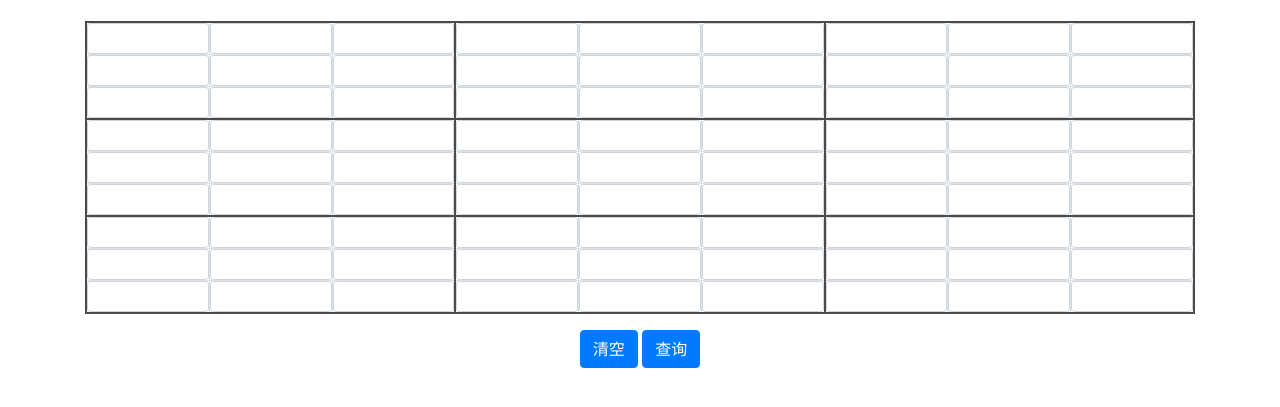
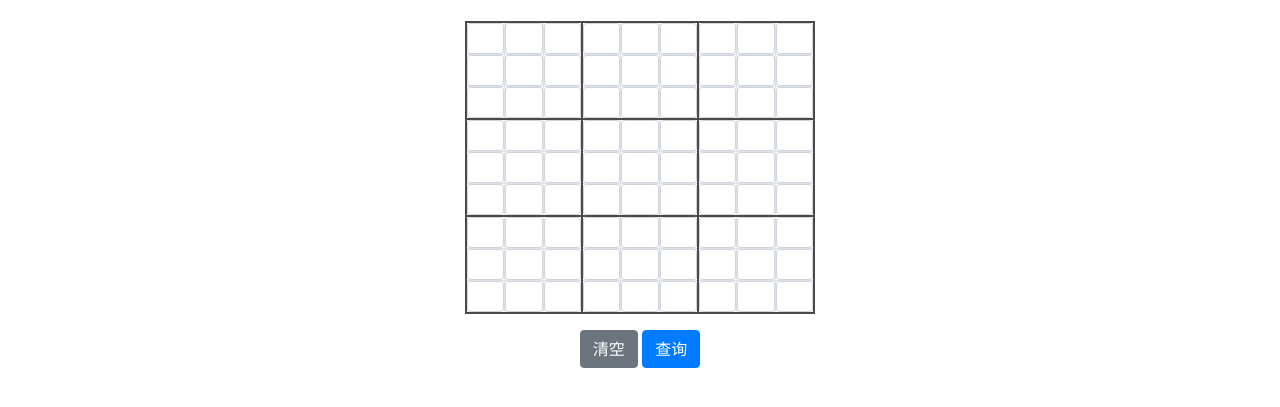
Before and after one commit to lty2002/shujujiegou, a website: page public/index.html in a window 1280 px wide. Shown: the part 97-504 px from the top of the page. Drawn offline with Linux system fonts and the light colour scheme.

Commit message:
优化样式

```diff
--- a/public/index.html
+++ b/public/index.html
@@ -18,8 +18,9 @@
             <h1>利用lowbits运算优化的剪枝dfs——数独求解系统</h1>
             <h2>By：余梓威、梁天一、戴其泽</h2>
         </div>
-    </div><div class="row">
-        <div class="col-12">
+    </div>
+    <div class="row">
+        <div class="col-lg-4 col-md-6 col-sm-10 rounded mx-auto d-block">
             <div class="sto">
                 <table class="table table-bordered">
                     <tbody class="border" id="sudoku">
@@ -30,7 +31,7 @@
     </div>
     <div class="row">
         <div class="rounded mx-auto d-block">
-            <button id="setEmpty" type="button" class="btn btn-primary">清空</button>
+            <button id="setEmpty" type="button" class="btn btn-secondary">清空</button>
             <button id="query" type="button" class="btn btn-primary">查询</button>
         </div>
     </div>
```
